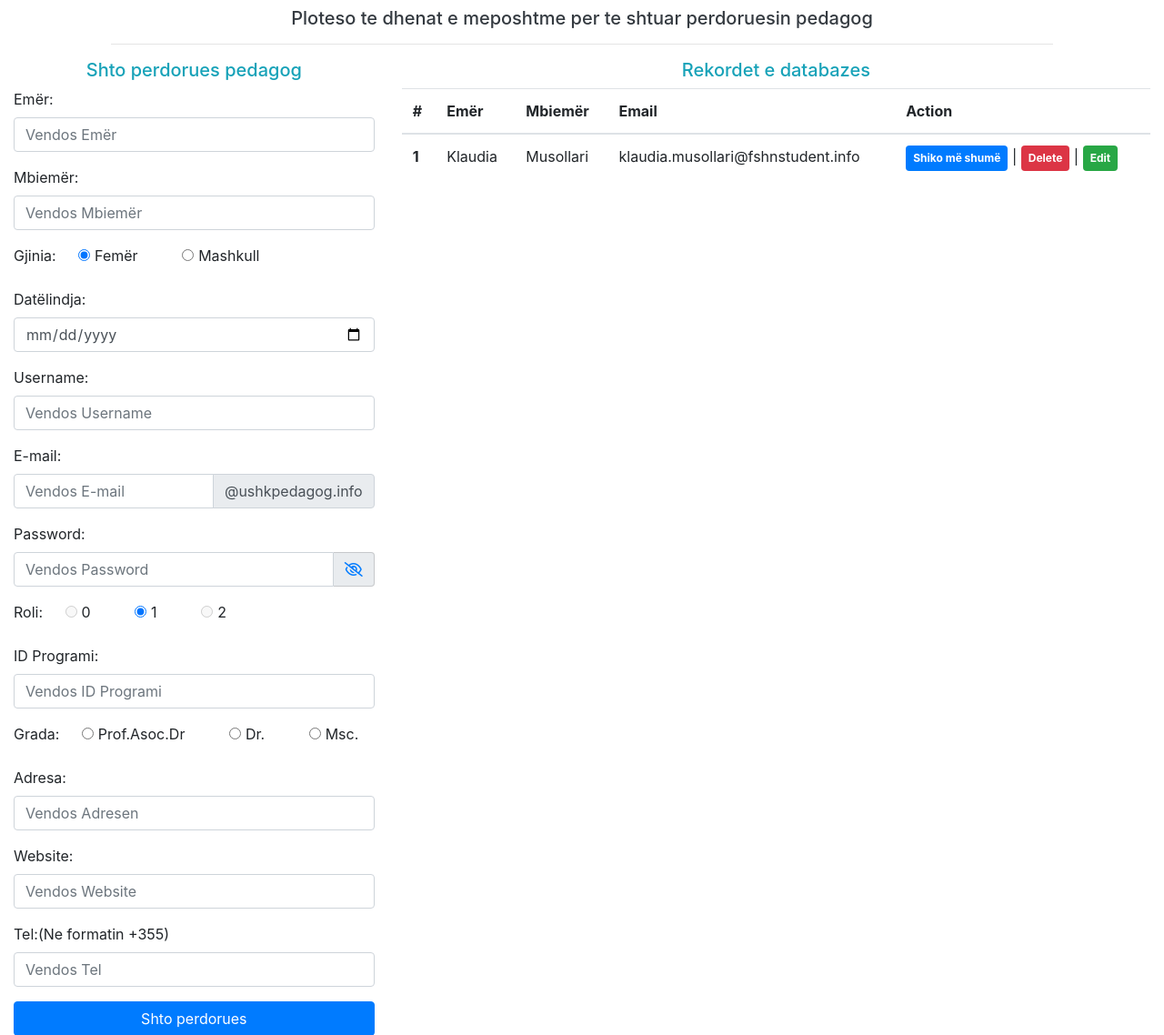
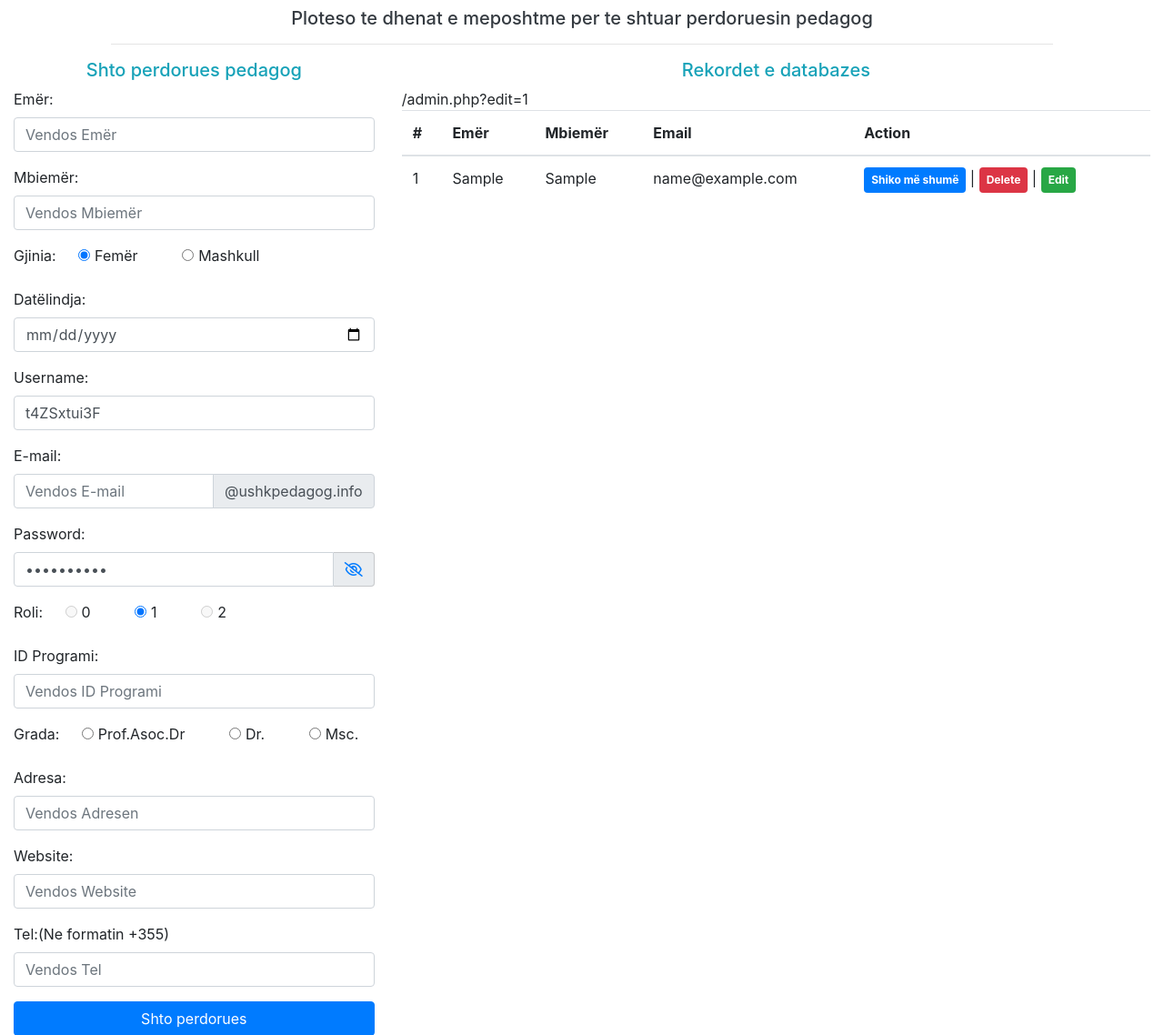
Before and after one commit to kristikotini/web_projekt, a PHP site: page /admin.php?edit=1 in a window 1280 px wide. Shown: the part 56-1194 px from the top of the page at 91% size. Run offline with PHP 8.4, Linux system fonts and the light colour scheme; tables that the repository leaves empty or names only in its code hold one stand-in row (values such as "Sample post"); data that the repository does not hold is empty; some libraries are stand-ins or nearby versions.

Commit message:
crud second commit

```diff
--- a/admin.php
+++ b/admin.php
@@ -18,8 +18,7 @@
        <script type="text/javascript" src="https://use.fontawesome.com/b9bdbd120a.js"></script>
      <!--  jQuery -->
   <script type="text/javascript" src="https://code.jquery.com/jquery-1.11.3.min.js"></script>
-  <!-- Per syrin e password -->
-
+  <script src="https://ajax.googleapis.com/ajax/libs/jquery/3.4.1/jquery.min.js"></script>
 
   </head>
   <body>
@@ -45,47 +44,46 @@
 <div class="col-md-4">
 <h5 class="text-center text-info">Shto perdorues pedagog</h5>
 <form action="crudpedagog.php" method="post" enctype="multipart/form-data">
-
                     <!-- Emri -->
                         <div class="form-group">
                         <label for="name">Emër:</label>
-                        <input type="text" class="form-control" id="name" placeholder="Vendos Emër" name="name" required>
+                        <input type="text" class="form-control" id="name" placeholder="Vendos Emër" value="<?= $emer; ?>" name="name" required>
                         </div>
                     <!-- Mbiemri -->
                         <div class="form-group">
                         <label for="lastname">Mbiemër:</label>
-                        <input type="text" class="form-control" id="lastname" placeholder="Vendos Mbiemër" name="lastname" required>
+                        <input type="text" class="form-control" id="lastname" placeholder="Vendos Mbiemër" value="<?= $mbiemer; ?>" name="lastname" required>
                         </div>
                     <!---Gjinia-->
                         <div class="form-group" >
                         <label for="gender">Gjinia:</label>
                         <div class="form-check-inline">
                         <label class="form-check-label">
-                        <input type="radio" class="form-check-input" name="gender" value="f" required checked>Femër
+                        <input type="radio" class="form-check-input" name="gender" value="<?= $gjini; ?>" required checked>Femër
                         </label>
                         </div>
                         <div class="form-check-inline">
                         <label class="form-check-label">
-                        <input type="radio" class="form-check-input" value="m" required name="gender">Mashkull
+                        <input type="radio" class="form-check-input" value="<?= $gjini; ?>" required name="gender">Mashkull
                         </label>
                         </div>
                         </div>
                      <!--Datelindja-->
                         <div class="form-group">
                         <label for="date">Datëlindja:</label>
-                        <input class="form-control" type="date" id="date" name="date" placeholder="MM/DD/VVVV"  name="date" required/>
+                        <input class="form-control" type="date" id="date" placeholder="MM/DD/VVVV" value="<?= $datelindje; ?>" name="date" required/>
                         </div>
                    <!--Username-->
                          <div class="form-group">
                          <label for="username">Username:</label>
-                         <input type="text" class="form-control" id="name" placeholder="Vendos Username" name="username" required>
+                         <input type="text" class="form-control" id="name" placeholder="Vendos Username" value="<?= $username; ?>" name="username" required>
                          </div>
                     <!--Email-->
                           <div class="form group">
                           <label for="email">E-mail:</label>
                           </div>
                           <div class="input-group mb-3">
-                          <input type="email" name="email" class="form-control" placeholder="Vendos E-mail" pattern="[a-z0-9._%+-]+@ushkpedagog.info$" required>
+                          <input type="email" name="email" class="form-control" placeholder="Vendos E-mail" value="<?= $email; ?>" pattern="[a-z0-9._%+-]+@ushkpedagog.info$" required>
                           <div class="input-group-append">
                           <span class="input-group-text">@ushkpedagog.info</span>
                           </div>
@@ -94,7 +92,7 @@
                           <div class="form-group">
                           <label for="pwd">Password:</label>
                           <div class="input-group" id="syri">
-                          <input class="form-control" type="password" name="password" placeholder="Vendos Password" required>
+                          <input class="form-control" type="password" name="password" value="<?= $password; ?>" placeholder="Vendos Password" required>
                           <div class="input-group-addon">
                           <a href=""><i class="fa fa-eye-slash" aria-hidden="true"></i></a>
                           </div>
@@ -105,17 +103,17 @@
                           <label for="role">Roli:</label>
                           <div class="form-check-inline">
                           <label class="form-check-label">
-                          <input type="radio" class="form-check-input" name="role" value="0" disabled>0
+                          <input type="radio" class="form-check-input" name="role"  value="<?= $roli; ?>" disabled>0
                           </label>
                           </div>
                           <div class="form-check-inline">
                           <label class="form-check-label">
-                          <input type="radio" class="form-check-input" name="role" value="1" required checked>1
+                          <input type="radio" class="form-check-input" name="role" value="<?= $roli; ?>" required checked>1
                           </label>
                           </div>
                           <div class="form-check-inline">
                           <label class="form-check-label">
-                          <input type="radio" class="form-check-input" name="role" value="2" disabled>2
+                          <input type="radio" class="form-check-input" name="role" value="<?= $roli; ?>" disabled>2
                           </label>
                           </div>
                           </div>
@@ -124,7 +122,7 @@
                      <!--ID Programi-->
                           <div class="form-group">
                           <label for="programid">ID Programi:</label>
-                          <input type="number" class="form-control" id="programid" placeholder="Vendos ID Programi" name="programid" required>
+                          <input type="number" class="form-control" id="programid" placeholder="Vendos ID Programi" value="<?= $id_programi; ?>" name="programid" required>
                           </div>
                       <!--Grada-->
                           <div class="form-group" >
@@ -148,17 +146,17 @@
                     <!--Adresa-->
                           <div class="form-group">
                           <label for="adresa">Adresa:</label>
-                          <input type="test" class="form-control" id="adress" placeholder="Vendos Adresen" name="address" required>
+                          <input type="test" class="form-control" id="adress" placeholder="Vendos Adresen" value="<?= $adresa; ?>" name="address" required>
                           </div>
                     <!--Website-->
                           <div class="form-group">
                           <label for="website">Website:</label>
-                          <input type="url" class="form-control" id="website" placeholder="Vendos Website" name="website" maxlength="100" required>
+                          <input type="url" class="form-control" id="website" placeholder="Vendos Website" value="<?= $website; ?>" name="website" maxlength="100" required>
                           </div>
                     <!--Tel-->
                           <div class="form-group">
                           <label for="tel">Tel:(Ne formatin +355)</label>
-                          <input type="text" class="form-control" id="phone" placeholder="Vendos Tel" name="phone" pattern="+355(67|68|69)[0-9]{7}" required>
+                          <input type="text" class="form-control" id="phone" placeholder="Vendos Tel" value="<?= $tel; ?>" name="phone" pattern="+355(67|68|69)[0-9]{7}" required>
                           </div>
                     <!--Submit Button-->
                           <div class="form-group">
@@ -183,11 +181,79 @@
 
 
 
-
-
         <div class="col-md-8">
         <h5 class="text-center text-info">Rekordet e databazes</h5>
         <table class="table table-hover">
+        <?php
+
+        $users = "SELECT perdorues_id, emer, mbiemer, email FROM perdorues";
+        $usersresult = $conn -> query($users);
+        if ($usersresult->num_rows > 0) {
+          while ($row = $usersresult->fetch_assoc()) { ?>
+        <tbody>
+      <tr>
+        <?php if($usersresult){?>
+        <td><?php echo $row["perdorues_id"] ?></td>
+        <td><?php echo $row["emer"] ?></td>
+        <td><?php echo $row["mbiemer"] ?></td>
+        <td><?php echo $row["email"] ?></td>
+        <td>
+        <a href="crudpedagog.php?shikomeshume=<?php echo $row["perdorues_id"] ?>"  data-toggle="modal" data-target="#myModal" class="badge badge-primary p-2">Shiko më shumë</a> |
+            <a href="crudpedagog.php?delete=<?php echo $row["perdorues_id"] ?>" class="badge badge-danger p-2">Delete</a> |
+            <a href="admin.php?edit=<?php echo $row["perdorues_id"] ?>"  class="badge badge-success p-2">Edit</a>
+        </td>
+      </tr>
+    </tbody>   <?php  } } }  ?>
+
+     <!-- The Modal -->
+  <div class="modal fade" id="myModal">
+    <div class="modal-dialog">
+      <div class="modal-content">
+
+        <!-- Modal Header -->
+        <div class="modal-header">
+          <h4 class="modal-title">Modal Heading</h4>
+          <button type="button" class="close" data-dismiss="modal">&times;</button>
+        </div>
+
+        <!-- Modal body -->
+        <div class="modal-body">
+        <form action="crudpedagog.php" method="post" enctype="multipart/form-data">
+
+                  <!-- Emri -->
+                      <div class="form-group">
+                      <label for="name">Emër:</label>
+                      <input type="text" class="form-control" id="emer" placeholder="Vendos Emër" name="emer" >
+                      </div>
+
+                  <!--Submit Button-->
+                        <div class="form-group">
+                        <input type="submit" name="editoperdorues" class="btn btn-primary btn-block" value="Edito perdorues">
+                        </div>
+                        </div>
+                        </div>
+                  </form>
+
+
+
+        <!-- Modal footer -->
+        <div class="modal-footer">
+          <button type="button" class="btn btn-danger" data-dismiss="modal">Close</button>
+        </div>
+
+      </div>
+    </div>
+  </div>
+
+
+
+
+
+
+
+
+    <?php echo $_SERVER['REQUEST_URI']; ?>
+
     <thead>
       <tr>
         <th>#</th>
@@ -197,24 +263,15 @@
         <th>Action</th>
       </tr>
     </thead>
-    <tbody>
-      <tr>
-        <th>1</th>
-        <td>Klaudia</td>
-        <td>Musollari</td>
-        <td>klaudia.musollari@fshnstudent.info</td>
-        <td>
-            <a href="#" class="badge badge-primary p-2">Shiko më shumë</a> |
-            <a href="#" class="badge badge-danger p-2">Delete</a> |
-            <a href="#" class="badge badge-success p-2">Edit</a>
-        </td>
-      </tr>
-    </tbody>
   </table>
         </div>
     </div>
 </div>
 </div>
+
+
+
+
 <?php
     include 'footer.php';
   ?>
```
Also changed, not shown: crudpedagog.php (+75 -4 lines).
